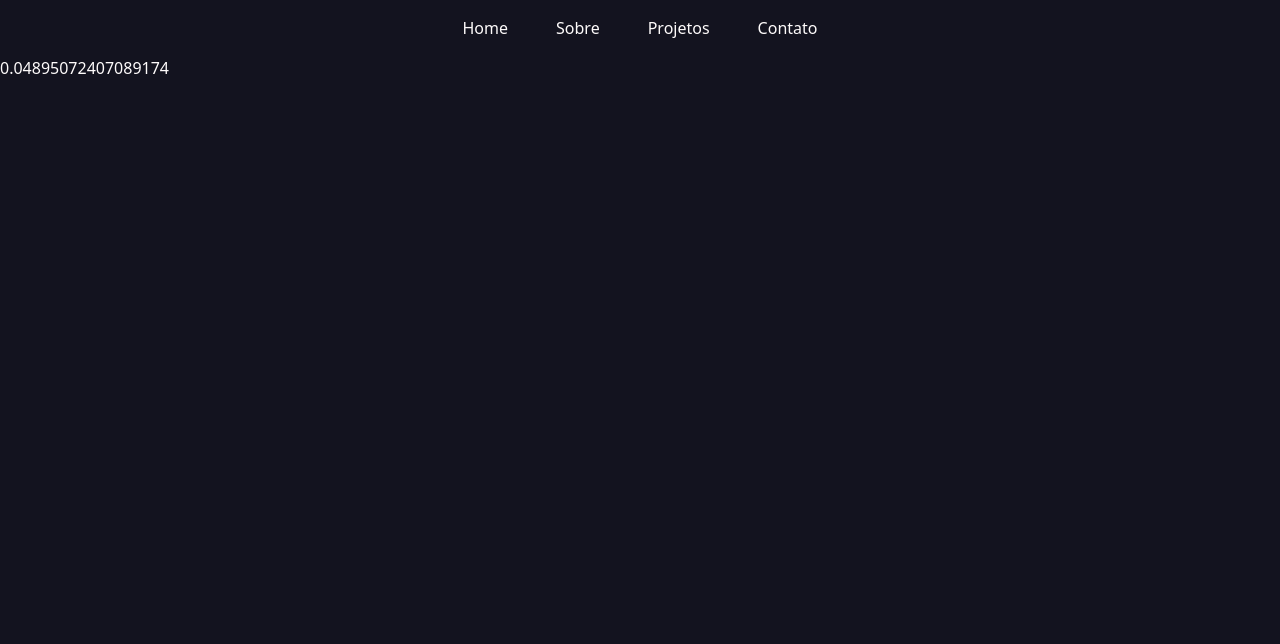
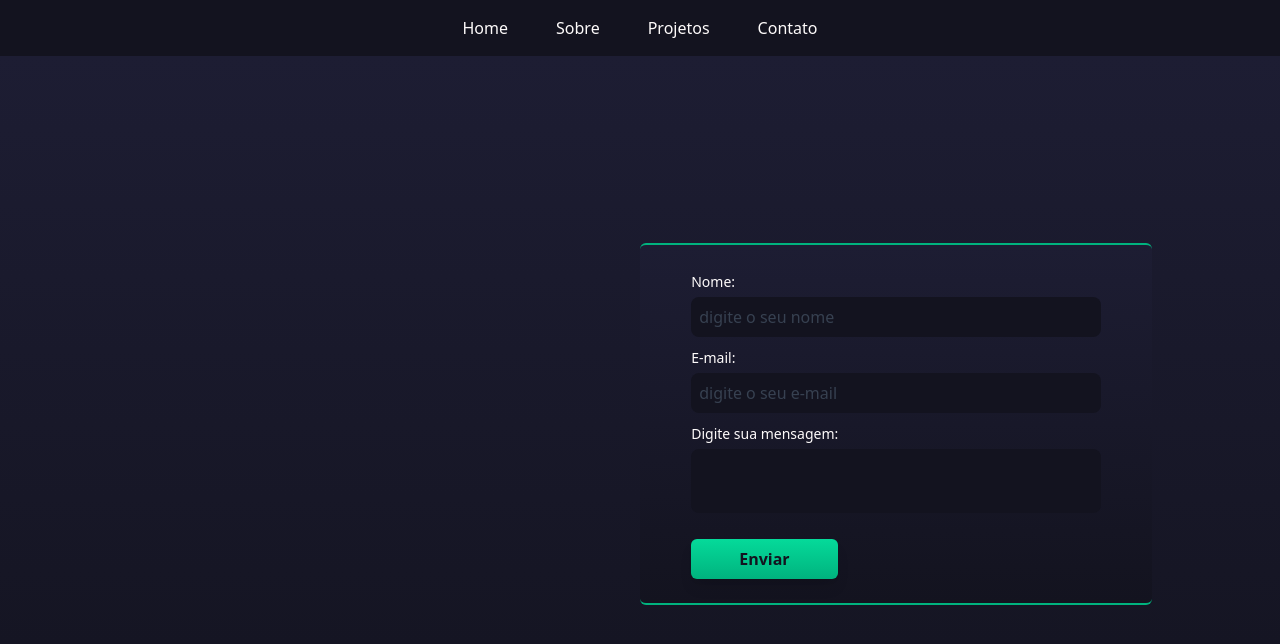
Before and after one commit to andersonDias89/my-site-next, a Next.js app: page /contato in a window 1280 px wide. Shown: the top 644 px of the page. Built offline with nearby package versions, Linux system fonts and the light colour scheme.

Commit message:
criado o componente FormContact

```diff
--- /dev/null
+++ b/src/components/Contato/FormContact.tsx
@@ -0,0 +1,43 @@
+export function FormContact() {
+    return (
+        <form className="flex justify-start items-center w-full flex-col space-y-2  py-6 rounded-md shape">
+            <div className="w-4/5 space-y-1">
+                <label className="text-sm" htmlFor="name">Nome:</label>
+                <div className="w-full">
+                    <input
+                        type="text"
+                        name="name"
+                        placeholder="digite o seu nome"
+                        className="w-full rounded-lg p-2 outline-0 bg-dark placeholder-gray-700"
+                    />
+                </div>
+            </div>
+
+            <div className="w-4/5 space-y-1">
+                <label className="text-sm" htmlFor="email">E-mail:</label>
+                <div className="w-full">
+                    <input
+                        type="email"
+                        name="email"
+                        placeholder="digite o seu e-mail"
+                        className="w-full rounded-lg p-2 outline-0 bg-dark placeholder-gray-700 "
+                    />
+                </div>
+            </div>
+
+            <div className="w-4/5 space-y-1">
+                <label className="text-sm" htmlFor="email">Digite sua mensagem:</label>
+                <div className="w-full">
+                    <textarea
+                        name="message"
+                        className="w-full rounded-lg p-2 outline-0 bg-dark placeholder-gray-700 resize-none"
+                    />
+                </div>
+            </div>
+
+            <div className="flex w-4/5 justify-start">
+                <button className="degradeButton text-dark font-extrabold shadow-lg transition-colors mt-3 py-2 px-12 rounded-md">Enviar</button>
+            </div>
+        </form>
+    )
+}
--- /dev/null
+++ b/src/components/Contato/index.tsx
@@ -0,0 +1,16 @@
+import { FormContact } from "./FormContact";
+
+export function Contact() {
+    return (
+        <div className="w-full h-[calc(100vh-64px)] flex items-center justify-center flex-wrap degrade">
+            <div className="container flex justify-center items-center">
+                <div className="w-1/2">
+
+                </div>
+                <div className="w-1/2">
+                    <FormContact />
+                </div>
+            </div>
+        </div>
+    )
+}
--- a/src/pages/contato.tsx
+++ b/src/pages/contato.tsx
@@ -1,22 +1,14 @@
+import { Contact } from "../components/Contato"
 import { Header } from "../components/Header"
 
 
-export default function Contatos({ numero }) {
+export default function Contatos() {
   return (
     <div>
       <Header />
-      {numero}
+      <main>
+        <Contact/>
+      </main>
     </div>
   )
 }
-
-
-export function getStaticProps() {
-
-  return {
-    props: {
-      numero: Math.random()
-    },
-    revalidate: 10
-  }
-}
```
